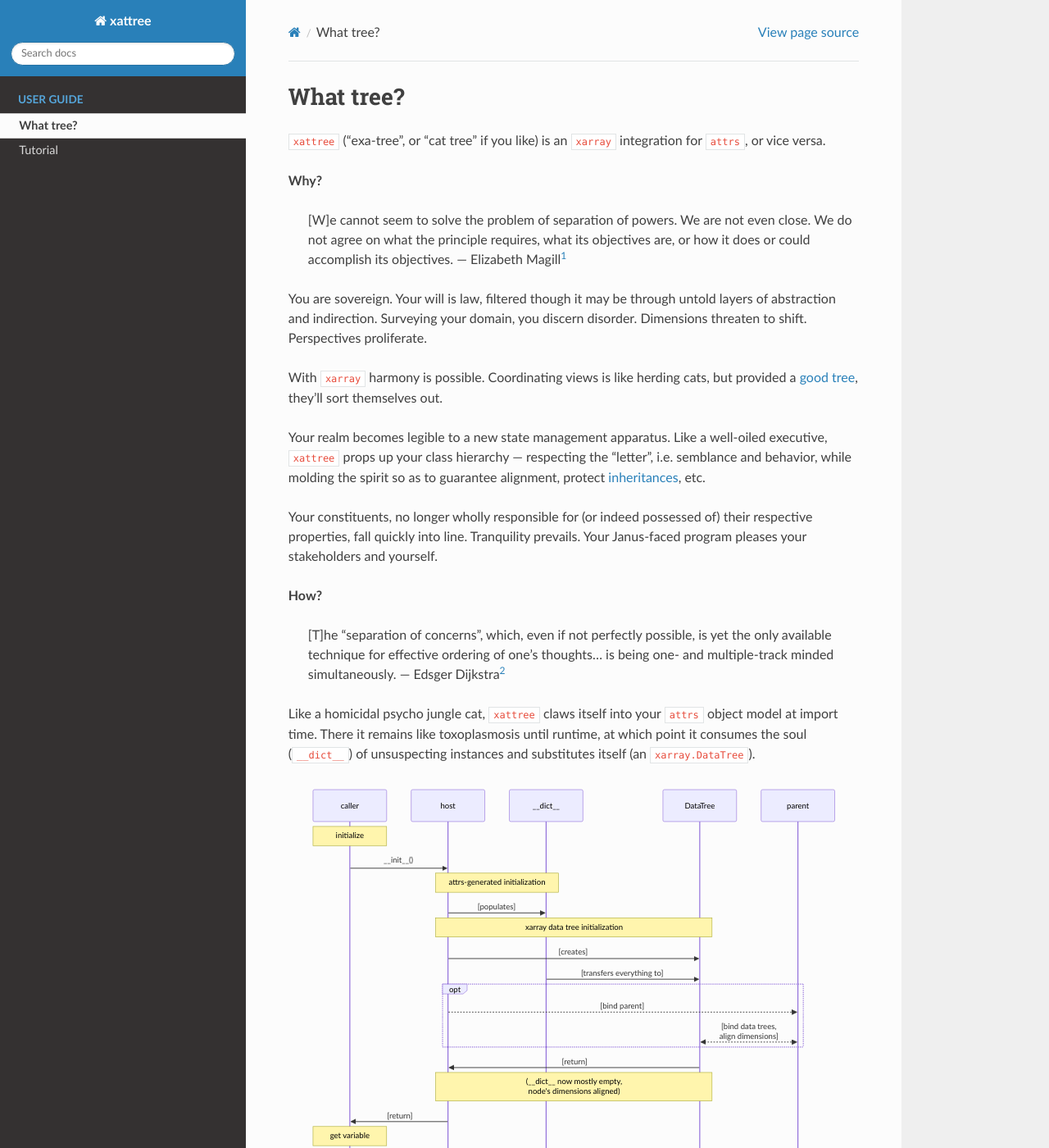
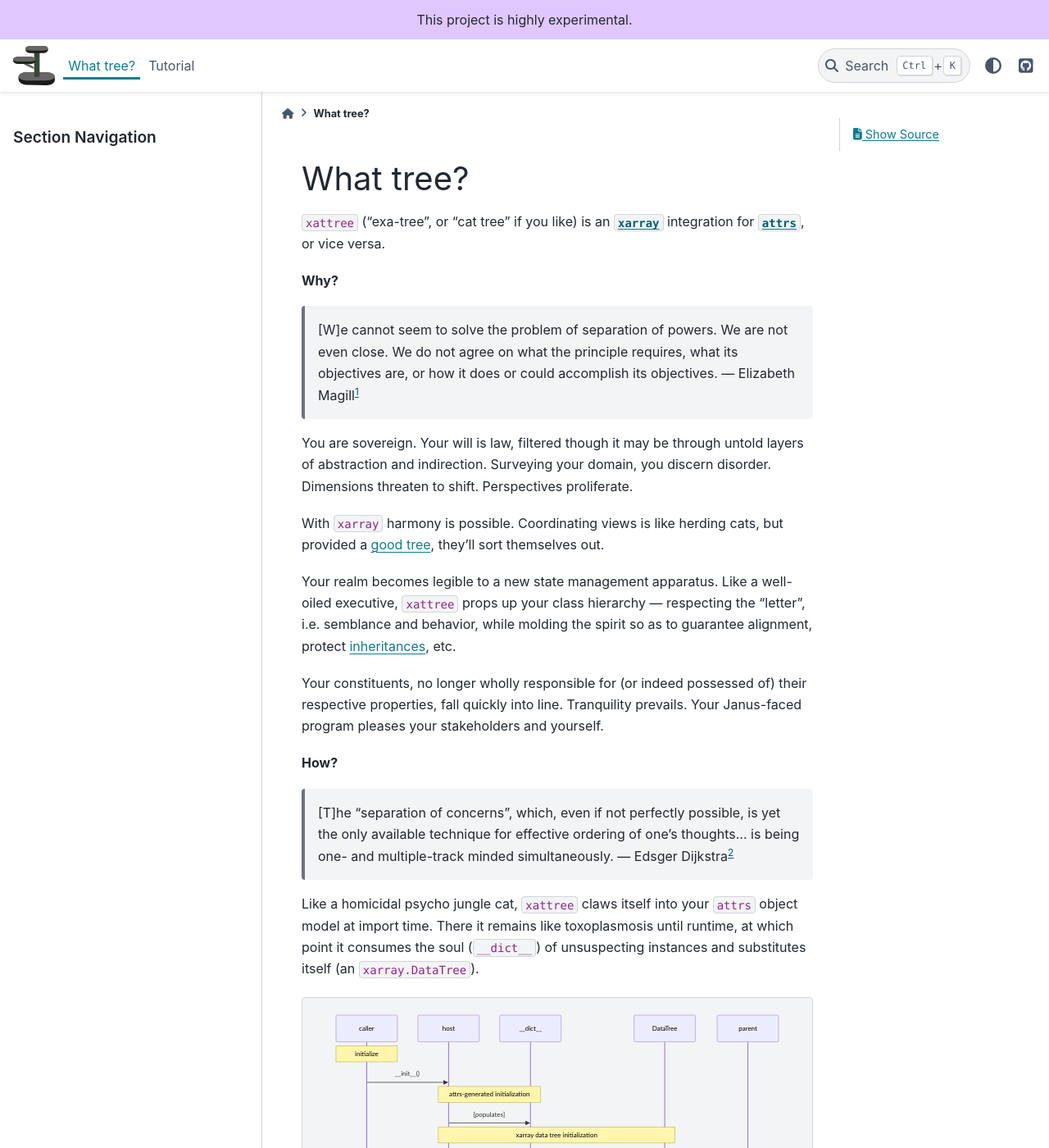
Before and after one commit to modflowpy/xattree, a Sphinx documentation site: the page built from docs/md/wat.md, in a window 1280 px wide and 1400 px high. Shown: the whole window at 82% size. Built offline with Sphinx 7.4.7 and the PyData theme 0.15.4, drawn with Linux system fonts in a browser that asks for light colours; pages that are not in the unit, such as notebooks, are missing from menus; some of the changed text lies outside the part shown.

Commit message:
add logo, use pydata-sphinx-theme

```diff
--- a/docs/conf.py
+++ b/docs/conf.py
@@ -10,9 +10,9 @@ sys.path.insert(0, os.path.abspath('../'))
 # -- Project information -----------------------------------------------------
 # https://www.sphinx-doc.org/en/master/usage/configuration.html#project-information
 
-project = 'xattree'
-copyright = '2025, xattree developers'
-author = 'xattree developers'
+project = 'Xattree'
+copyright = '2025, Xattree Developers'
+author = 'Xattree Developers'
 release = '0.1.0.dev0'
 
 # -- General configuration ---------------------------------------------------
@@ -32,8 +32,24 @@ exclude_patterns = ['_build', 'Thumbs.db', '.DS_Store']
 # -- Options for HTML output -------------------------------------------------
 # https://www.sphinx-doc.org/en/master/usage/configuration.html#options-for-html-output
 
-html_theme = "sphinx_rtd_theme"
+html_context = {
+    "github_user": "modflowpy",
+    "github_repo": "xattree",
+    "github_version": "develop",
+    "doc_path": "docs",
+}
 html_static_path = ['_static']
+html_theme = "pydata_sphinx_theme"
+# https://pydata-sphinx-theme.readthedocs.io/en/stable/user_guide/layout.html#references
+html_theme_options = {
+    "announcement": "This project is highly experimental.",
+    # "logo": {"image_dark": "???"},
+    "github_url":"https://github.com/modflowpy/xattree",
+    "navbar_align": "left",
+}
+html_show_sourcelink = True
+html_logo = "_static/xattree.svg"
+
 
 # -- nbsphinx configuration -------------------------------------------------
 nbsphinx_custom_formats = {
--- a/docs/index.rst
+++ b/docs/index.rst
@@ -3,14 +3,13 @@
    You can adapt this file completely to your liking, but it should at least
    contain the root `toctree` directive.
 
-xattree documentation
+Xattree documentation
 =====================
 
-An `xarray` integration for `attrs`, or vice versa.
+An `xarray <https://docs.xarray.dev/en/stable/index.html>`_ integration for `attrs <https://www.attrs.org/en/stable/>`_, or vice versa.
 
 .. toctree::
    :maxdepth: 2
-   :caption: User Guide
 
    md/wat
    examples/quickstart
--- a/pyproject.toml
+++ b/pyproject.toml
@@ -57,6 +57,7 @@ docs = [
     "jupytext",
     "nbsphinx",
     "ipython",
+    "pydata-sphinx-theme",
 ]
 
 [project.scripts]
```
Also changed, not shown: other parts of docs/index.rst (+0 -1 lines), README.md (+3 -1 lines), docs/_static/xattree.png (added), docs/_static/xattree.svg (added).
